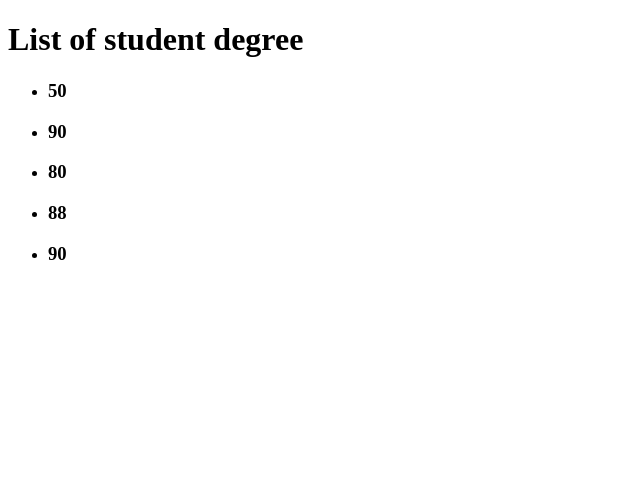
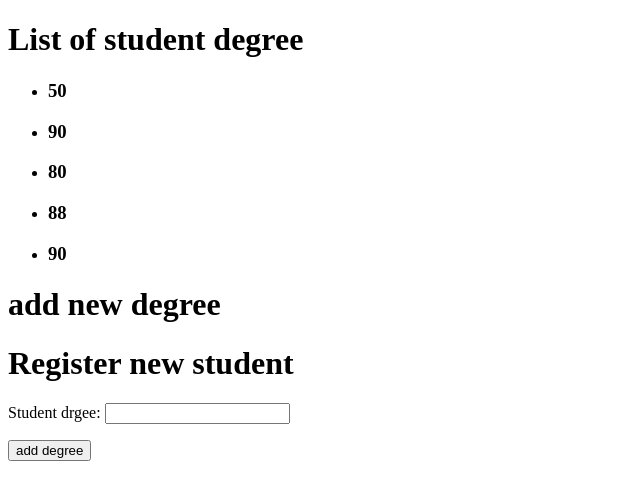
Before and after one commit to hussien89aa/DjangoProject, a Django app: page /degree/1/ in a window 1280 px wide. Shown: the top 500 px of the page, without its empty margins (0-640 px from the left). Run offline with Django 3.2, Linux system fonts and the light colour scheme; data comes from the database, SQL or seed files in the repository; both versions use the stored data as it was after the commit.

Commit message:
add drgrees

```diff
--- a/managmentstudio/sellingportal/forms.py
+++ b/managmentstudio/sellingportal/forms.py
@@ -5,3 +5,8 @@ class UserRegistrar(forms.Form):
     last_name = forms.CharField(required=True, widget=forms.TextInput( ))
     age = forms.CharField(required=True, widget=forms.TextInput( ))
     date_birth = forms.CharField(required=True, widget=forms.TextInput( ))
+
+
+
+class DegreeRegistrar(forms.Form):
+    student_drgee = forms.CharField(required=True, widget=forms.TextInput( ))
--- a/managmentstudio/sellingportal/templates/degrees.html
+++ b/managmentstudio/sellingportal/templates/degrees.html
@@ -14,5 +14,16 @@
 <!-- <h3>age:{{degree.student_id.age}}</h3> -->
 {%endfor%}
      </ul>
+
+
+<h1> add new degree</h1>
+   <form  action="" method="POST">
+       <h1>Register new student</h1>
+  {% csrf_token %}
+  {{ formregister.as_p }}
+ <button type="submit"  >  add degree</button>
+
+       <h1>{{msg}}</h1>
+</form>
 </body>
 </html>
--- a/managmentstudio/sellingportal/views.py
+++ b/managmentstudio/sellingportal/views.py
@@ -26,9 +26,21 @@ def Student(request):
 
 def StudentDegree(request,student_id):
     degrees=models.Degree.objects.filter(student_id=student_id )
+    stuents=models.Student.objects.get(id=student_id)
+    form_data=forms.DegreeRegistrar(request.POST or None)
+    msg=''
+    if form_data.is_valid():
+       degree=models.Degree()
+       degree.student_drgee=form_data.cleaned_data['student_drgee']
+       degree.student_id=stuents
+       degree.save()
+       msg='data is saved'
     context={
-        'degrees':degrees
+        'degrees':degrees,
+         'formregister':form_data,
+         'msg':msg
     }
+
     return render(request,'degrees.html',context)
 
 
```
Also changed, not shown: managmentstudio/db.sqlite3.
